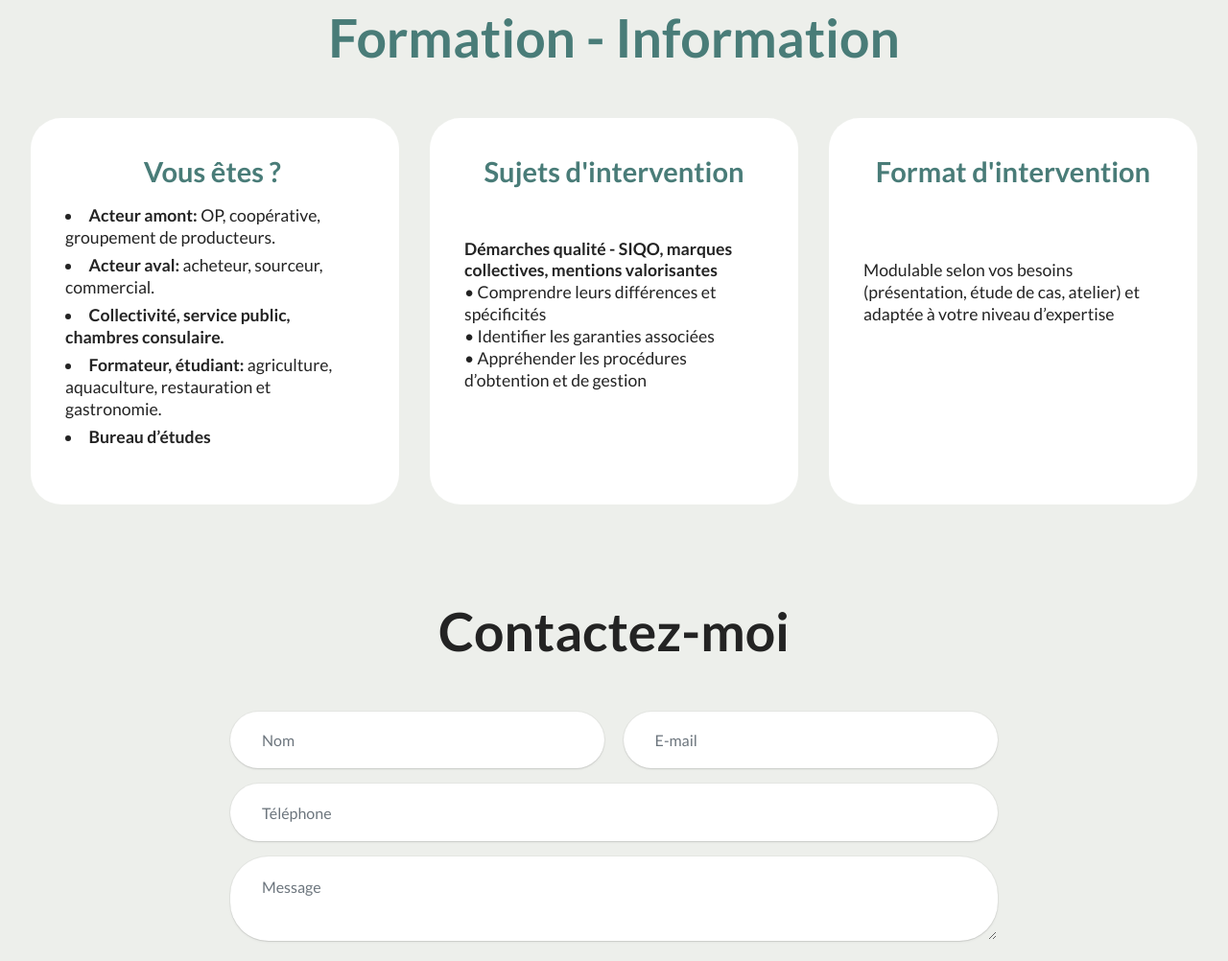
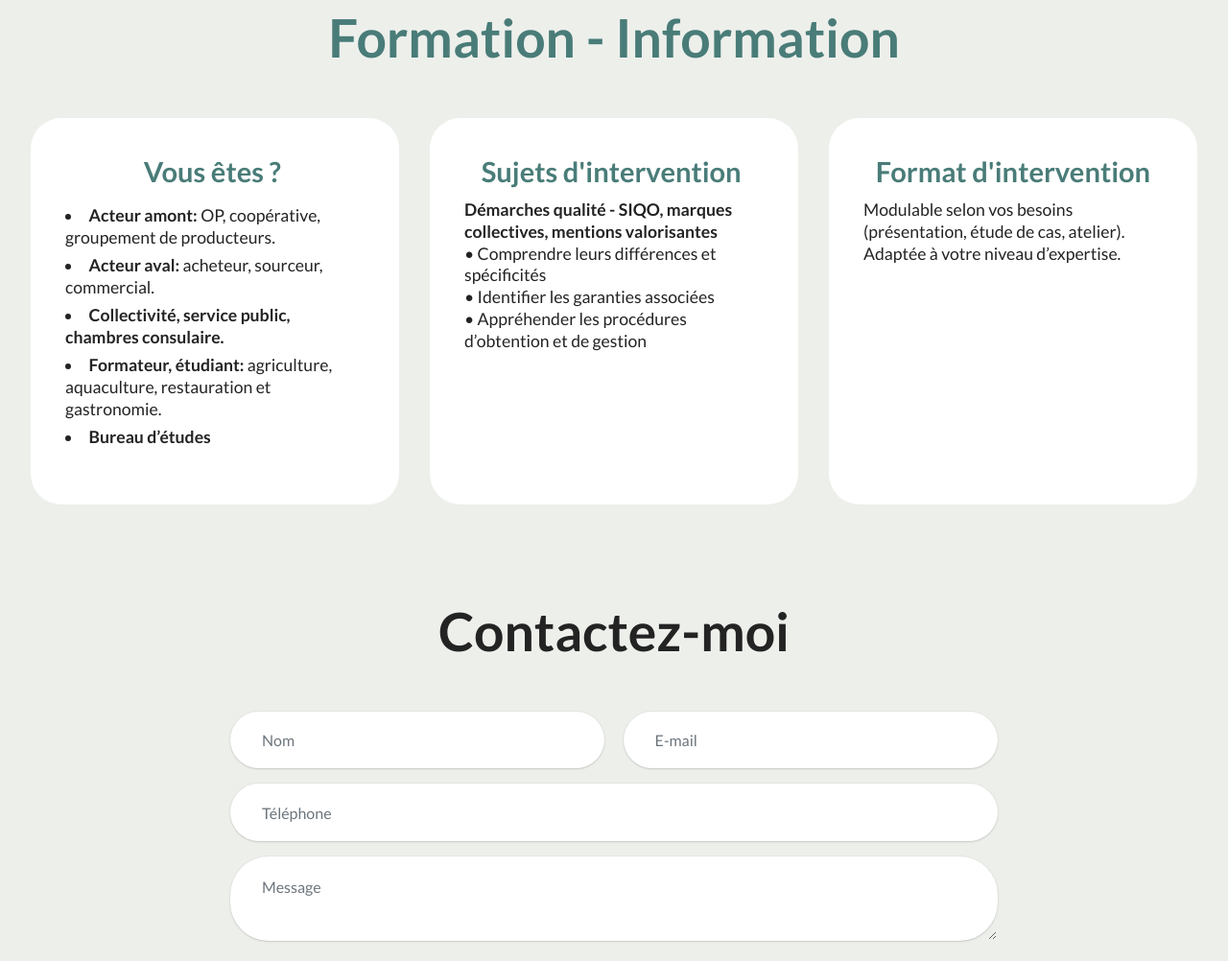
Before and after one commit to camillelemonnierconseil/pageweb, a plain HTML site: page index.html in a window 1280 px wide. Shown: the part 1941-2943 px from the top of the page at 96% size. Drawn offline with Linux system fonts and the light colour scheme.

Commit message:
enh: enlever des espaces

```diff
--- a/index.html
+++ b/index.html
@@ -1,7 +1,6 @@
 <!DOCTYPE html>
 <html  >
 <head>
-  <!-- Site made with Mobirise Website Builder v6.1.12, https://mobirise.com -->
   <meta charset="UTF-8">
   <meta http-equiv="X-UA-Compatible" content="IE=edge">
   <meta name="generator" content="Mobirise v6.1.12, mobirise.com">
@@ -31,9 +30,6 @@
 
 
 	<div class="container">
-
-
-
 		<div class="row justify-content-center  blockContent">
 			<div class="col-12 col-lg">
 				<div class="item features-without-image col-12 col-md-12 col-lg-12 active">
@@ -66,10 +62,9 @@
 			</div>
 			<div class="col-12 col-lg-4">
 				<div class="image-wrapper">
-					<img class="w-100" src="assets/images/whatsapp20image202025-09-2220at2010.28.0620pm-942x2040.jpeg" alt="Mobirise Website Builder">
+					<img class="w-100" src="assets/images/whatsapp20image202025-09-2220at2010.28.0620pm-942x2040.jpeg" alt="Camille Le Monnier">
 				</div>
 			</div>
-
 		</div>
 	</div>
 </section>
@@ -175,7 +170,7 @@
       <div class="item features-without-image col-12 col-md-6 col-lg-4 item-mb">
         <div class="item-wrapper">
           <div class="card-box align-left">
-            <h5 class="card-title mbr-fonts-style display-5"><strong>Sujets d'intervention</strong><br><strong>&nbsp;</strong></h5>
+            <h5 class="card-title mbr-fonts-style display-5"><strong>Sujets d'intervention</strong>&nbsp;</h5>
             <p class="mbr-text mbr-fonts-style sz-11"><strong>Démarches qualité - SIQO, marques collectives, mentions valorisantes</strong><br> • Comprendre leurs différences et spécificités<br> • Identifier les garanties associées<br> • Appréhender les procédures d’obtention et de gestion</p>
 
 
@@ -185,8 +180,8 @@
       <div class="item features-without-image col-12 col-md-6 col-lg-4 item-mb">
         <div class="item-wrapper">
           <div class="card-box align-left">
-            <h5 class="card-title mbr-fonts-style display-5"><strong>Format d'intervention</strong><br><strong><br></strong></h5>
-            <p class="mbr-text mbr-fonts-style sz-11"><br>Modulable selon vos besoins (présentation, étude de cas, atelier) et adaptée à votre niveau d’expertise<br></p>
+            <h5 class="card-title mbr-fonts-style display-5"><strong>Format d'intervention</strong></h5>
+            <p class="mbr-text mbr-fonts-style sz-11">Modulable selon vos besoins (présentation, étude de cas, atelier). <br>Adaptée à votre niveau d’expertise.</p>
 
 
           </div>
```
